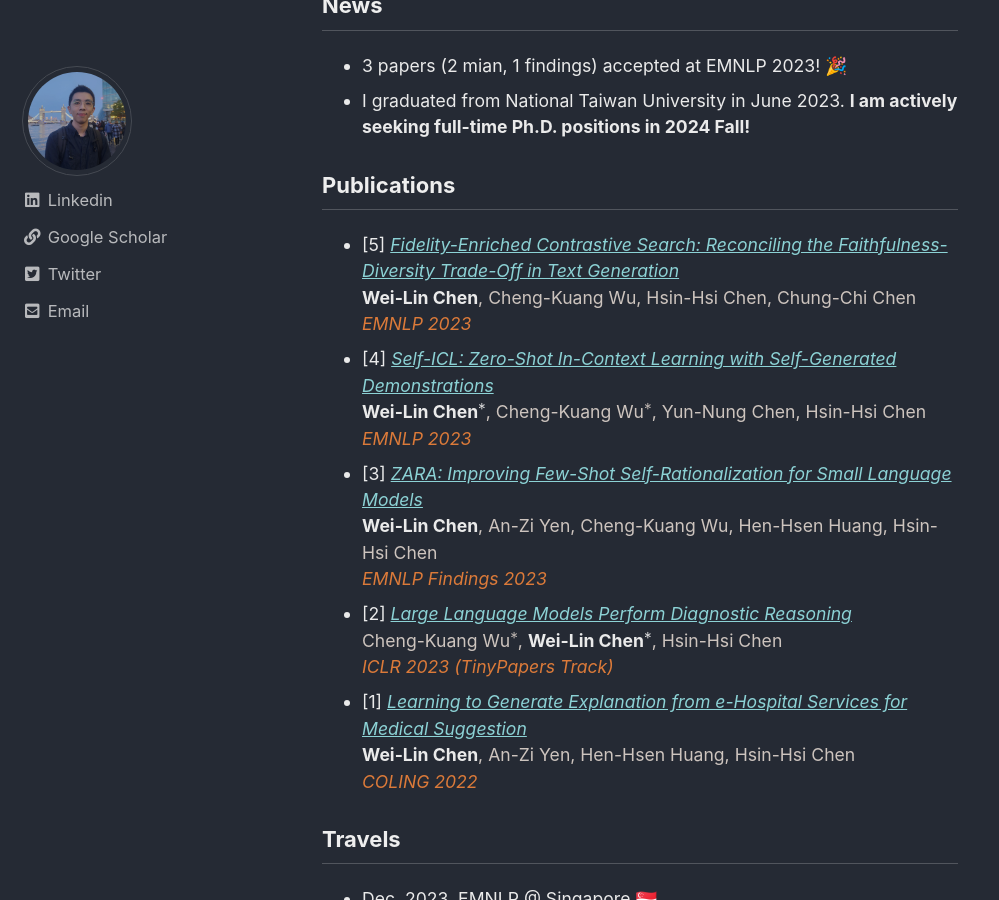
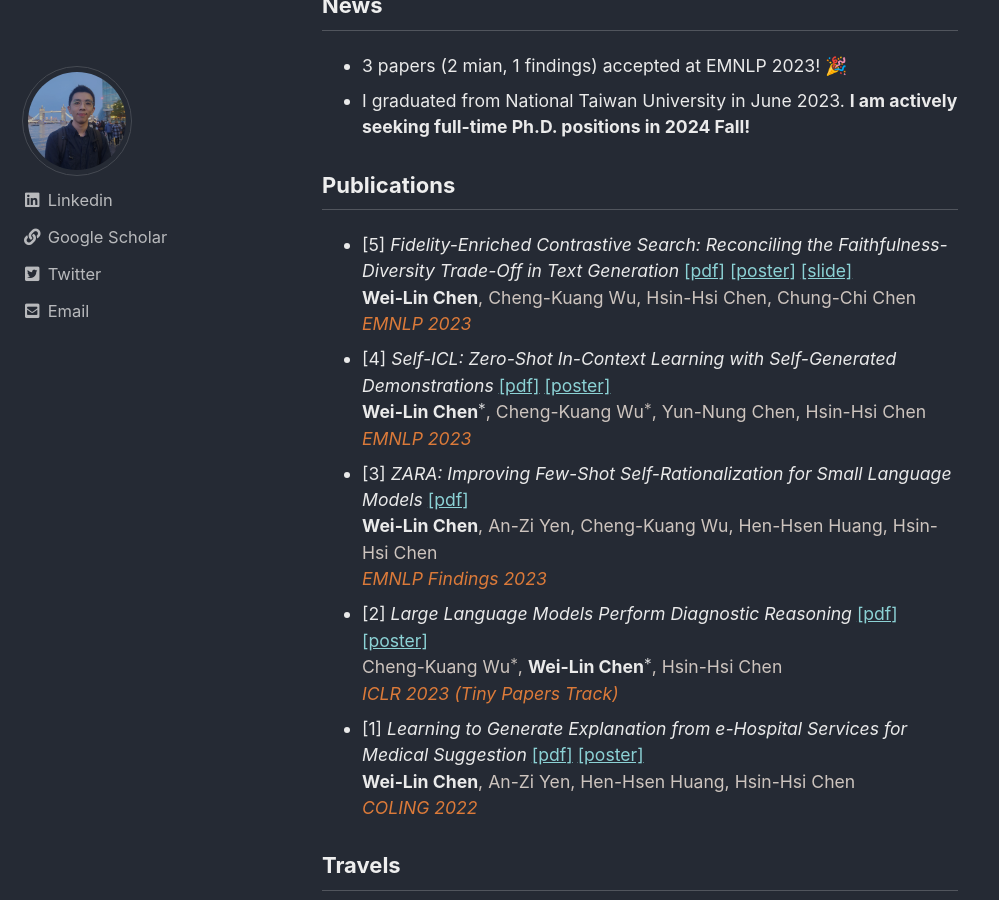
Before and after one commit to wlchen0206/wlchen0206.github.io, a Jekyll site: the page built from index.html, in a window 1280 px wide and 900 px high, scrolled down 570 px. Shown: the whole window, without its empty margins (0-999 px from the left). Built offline with Jekyll 4.4.1, drawn with Linux system fonts in a browser that asks for light colours; cached includes are drawn as plain includes; formulas are drawn with MathJax 3; the list of posts is cut into pages by our own code.

Commit message:
add paper, poster, slide link; update CV

```diff
--- a/_data/navigation.yml
+++ b/_data/navigation.yml
@@ -5,7 +5,7 @@ main:
   - title: "Publications"
     url: https://scholar.google.com/citations?user=Hrbne1wAAAAJ&hl=en
   - title: "CV"
-    url: https://drive.google.com/file/d/15Zahi80L7bSdpqDYc5qAwIY6EIufS_1S/view?usp=sharing
+    url: https://drive.google.com/file/d/1nE5y37k1L4sAUvoZUXVFgo9TG8rkMtqM/view?usp=sharing
   # - title: "About"
   #   url: https://mmistakes.github.io/minimal-mistakes/about/
   # - title: "Sample Posts"
--- a/index.html
+++ b/index.html
@@ -44,9 +44,10 @@ author_profile: true
 <ul>
     <li class="archive__item-excerpt">
         [5]
-        <i>
-            <a href='https://arxiv.org/abs/2310.14981' target='_blank'>Fidelity-Enriched Contrastive Search: Reconciling the Faithfulness-Diversity Trade-Off in Text Generation</a>
-        </i>
+        <i>Fidelity-Enriched Contrastive Search: Reconciling the Faithfulness-Diversity Trade-Off in Text Generation</i>
+        <a href='https://arxiv.org/pdf/2310.14981.pdf' target='_blank'>[pdf]</a>
+        <a href='https://drive.google.com/file/d/1B7qXJvz2gTVOUP3muzRk6qq_DxZpclP3/view?usp=drive_link' target='_blank'>[poster]</a>
+        <a href='https://drive.google.com/file/d/1K47oCCGJEMIyqoh2i6j-jtB9v64xu-PF/view?usp=drive_link' target='_blank'>[slide]</a>
         <br>
         <b>Wei-Lin Chen</b><span style="color:#cdc4be;">, Cheng-Kuang Wu, Hsin-Hsi Chen, Chung-Chi Chen</span>
         <br>
@@ -54,9 +55,9 @@ author_profile: true
     </li>
     <li class="archive__item-excerpt">
         [4]
-        <i>
-            <a href='https://arxiv.org/abs/2305.15035' target='_blank'>Self-ICL: Zero-Shot In-Context Learning with Self-Generated Demonstrations</a>
-        </i>
+        <i>Self-ICL: Zero-Shot In-Context Learning with Self-Generated Demonstrations</i>
+        <a href='https://arxiv.org/pdf/2305.15035.pdf' target='_blank'>[pdf]</a>
+        <a href='https://drive.google.com/file/d/1394T7uNCOYMrQ8UM7FhbzRh1Bvu0062V/view?usp=drive_link' target='_blank'>[poster]</a>
         <br>
         <b>Wei-Lin Chen\(^*\)</b><span style="color:#cdc4be;">, Cheng-Kuang Wu\(^*\), Yun-Nung Chen, Hsin-Hsi Chen</span>
         <br>
@@ -64,9 +65,8 @@ author_profile: true
     </li>
     <li class="archive__item-excerpt">
         [3]
-        <i>
-            <a href='https://arxiv.org/abs/2305.07355' target='_blank'>ZARA: Improving Few-Shot Self-Rationalization for Small Language Models</a>
-        </i>
+        <i>ZARA: Improving Few-Shot Self-Rationalization for Small Language Models</i>
+        <a href='https://arxiv.org/pdf/2305.07355.pdf' target='_blank'>[pdf]</a>
         <br>
         <b>Wei-Lin Chen</b><span style="color:#cdc4be;">, An-Zi Yen, Cheng-Kuang Wu, Hen-Hsen Huang, Hsin-Hsi Chen</span>
         <br>
@@ -74,20 +74,20 @@ author_profile: true
     </li>
     <li class="archive__item-excerpt">
         [2]
-        <i>
-            <a href='https://openreview.net/forum?id=N0lQfjeNWOE' target='_blank'>Large Language Models Perform Diagnostic Reasoning</a>
-        </i>
+        <i>Large Language Models Perform Diagnostic Reasoning</i>
+        <a href='https://openreview.net/pdf?id=N0lQfjeNWOE' target='_blank'>[pdf]</a>
+        <a href='https://drive.google.com/file/d/1ClJpJJzNl8JFX9TML-vOuasQYD_N6rUU/view?usp=sharing' target='_blank'>[poster]</a>
         <br>
         <span style="color:#cdc4be;">Cheng-Kuang Wu\(^*\), </span><b>Wei-Lin Chen\(^*\)</b><span style="color:#cdc4be;">, Hsin-Hsi Chen</span>
         <br>
-        <span style="color:#ee823ae9;"><i>ICLR 2023 (TinyPapers Track)</i></span>
+        <span style="color:#ee823ae9;"><i>ICLR 2023 (Tiny Papers Track)</i></span>
         <br>
     </li>
     <li class="archive__item-excerpt">
         [1]
-        <i>
-            <a href='https://arxiv.org/abs/2305.15035' target='_blank'>Learning to Generate Explanation from e-Hospital Services for Medical Suggestion</a>
-        </i>
+        <i>Learning to Generate Explanation from e-Hospital Services for Medical Suggestion</i>
+        <a href='https://aclanthology.org/2022.coling-1.260.pdf' target='_blank'>[pdf]</a>
+        <a href='https://drive.google.com/file/d/1WOz9-VWvgWsHjZD9B0AzTIxyvuY1O9PV/view?usp=sharing' target='_blank'>[poster]</a>
         <br>
         <b>Wei-Lin Chen</b><span style="color:#cdc4be;">, An-Zi Yen, Hen-Hsen Huang, Hsin-Hsi Chen</span>
         <br>
```
Also changed, not shown: 4 other files.
